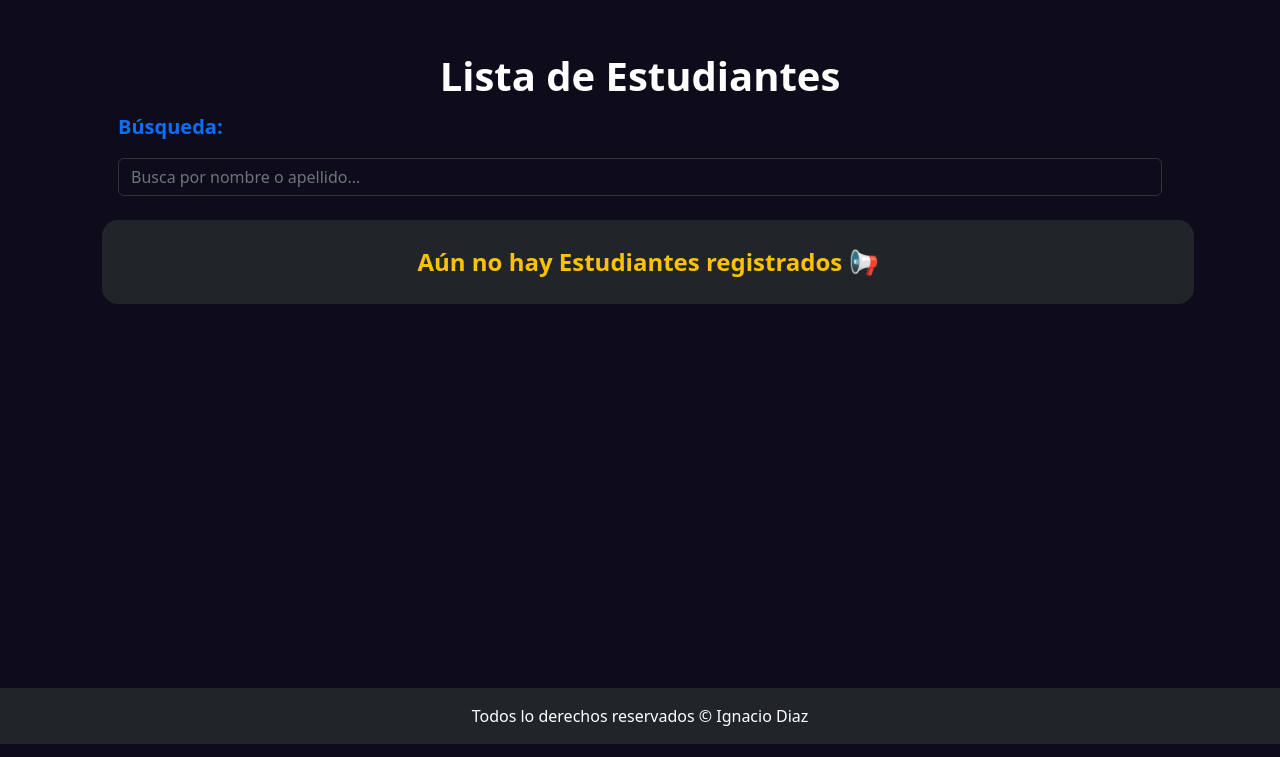
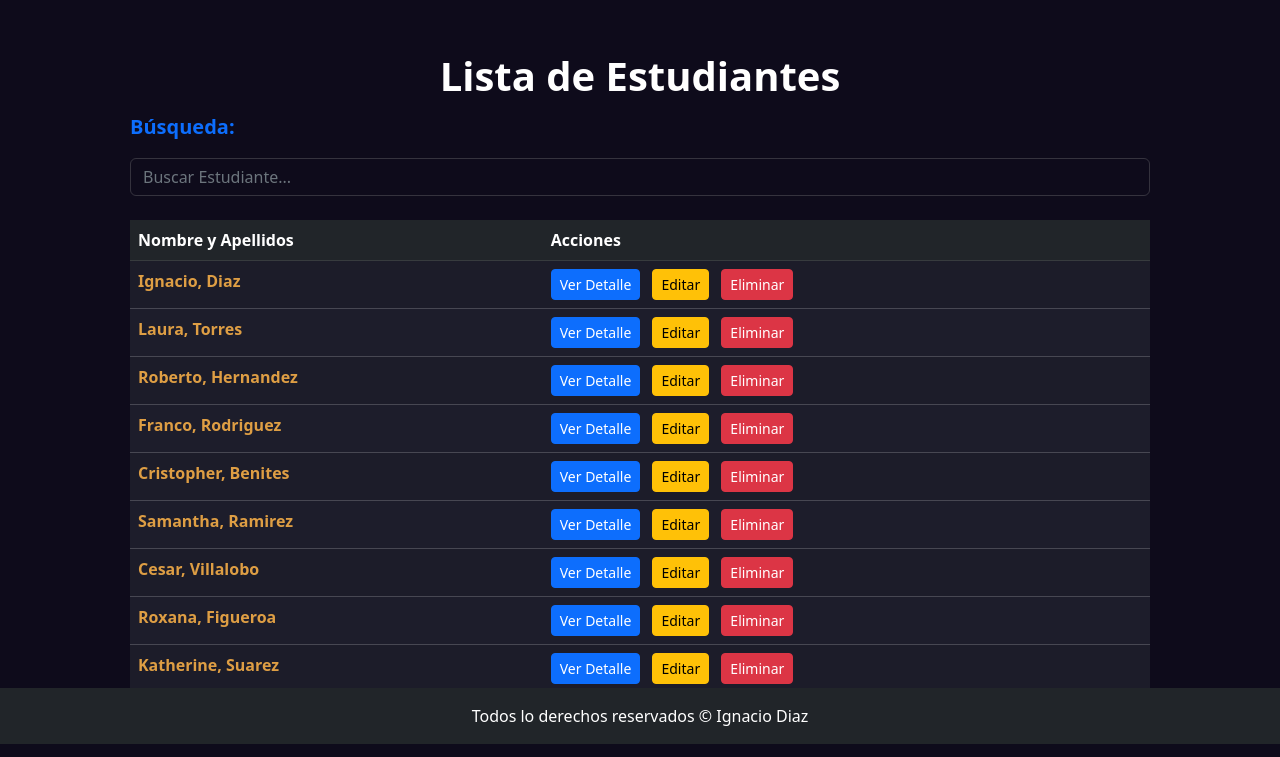
Before and after one commit to ignaciodiazdev/diaz-tercera-pre-entrega, a Django app: page /estudiante/list/ in a window 1280 px wide. Shown: the part 56-813 px from the top of the page. Run offline with Django 5.2, Linux system fonts and the light colour scheme; data comes from the database, SQL or seed files in the repository; some libraries are stand-ins or nearby versions.

Commit message:
fix(estudiante): reestructurando Templates HTML

```diff
--- a/project/estudiante/templates/estudiante/estudiante_list.html
+++ b/project/estudiante/templates/estudiante/estudiante_list.html
@@ -2,28 +2,53 @@
 {% block tag_title %}Estudiante | Lista{% endblock tag_title %}
 {% block titulo %}Lista de Estudiantes{% endblock titulo %}
 {% block contenido %}
+
+    <div class="container">
+        <div class="row">
             <form action="{% url 'estudiante:list' %}" method="get">
                 <label class="fs-5 fw-bold mb-3 text-primary">Búsqueda:</label>
                 <input
                     type="text"
                     name="consulta"
-            class="form-control mb-3"
-            placeholder="Busca por nombre o apellido..."
+                    class="form-control"
+                    placeholder="Buscar Estudiante..."
                 >
             </form>
-    <div class="row gx-4 gx-lg-5">
-        {% if estudiantes %}
-            {% for estudiante in estudiantes  %}
-                {% include 'estudiante/components/card.html' with nombre=estudiante.nombre apellido=estudiante.apellido edad=estudiante.edad email=estudiante.email telefono=estudiante.telefono fecha_registro=estudiante.fecha_registro%}
+        </div>
+        <div class="row my-4">
+            <div class="col">
+                {% if object_list %}
+                    <table class="table table-striped table-hover"  style="background: #1d1d2b; border-color: #ffffff2f;">
+                        <thead class="table-dark">
+                            <tr>
+                                <th scope="col">Nombre y Apellidos</th>
+                                <th scope="col">Acciones</th>
+                            </tr>
+                        </thead>
+                        <tbody>
+                            {% for object in object_list %}
+                                <tr>
+                                    <td style="color: #de9e44" class="fw-bold">{{ object.nombre }}, {{object.apellido}}</td>
+                                    <td>
+                                        <a href="{% url 'estudiante:detail' object.id %}" class="btn btn-primary btn-sm me-2">Ver Detalle</a>
+                                        <a href="{% url 'estudiante:update' object.id %}" class="btn btn-warning btn-sm me-2">Editar</a>
+                                        <a href="{% url 'estudiante:delete' object.id %}" class="btn btn-danger btn-sm">Eliminar</a>
+                                    </td>
+                                </tr>
                             {% endfor %}
-        {% elif not estudiantes and request.GET.consulta%}
+                        </tbody>
+                    </table>
+                {% elif not object_list and request.GET.consulta %}
                     <p class="text-center py-4 m-2 fs-4 text-info text-bg-dark fw-bold rounded-4">
-                No hay Estudiantes registrados con ese nombre o apellido 🫤
+                        No hay Estudiante registrado con ese nombre 🫤
                     </p>
                 {% else %}
                     <p class="text-center py-4 m-2 fs-4 text-warning text-bg-dark fw-bold rounded-4">
-               Aún no hay Estudiantes registrados  📢
+                       Aún no hay Estudiante registrados 📢
                     </p>
                 {% endif %}
             </div>
+        </div>
+    </div>
+
 {% endblock contenido %}
```
Also changed, not shown: project/estudiante/templates/estudiante/components/card.html (+23 -11 lines), project/estudiante/templates/estudiante/estudiante_confirm_delete.html (added, +15 -0 lines), project/estudiante/templates/estudiante/estudiante_create.html (deleted, +0 -15 lines), project/estudiante/templates/estudiante/estudiante_detail.html (added, +12 -0 lines), project/estudiante/templates/estudiante/estudiante_form.html (added, +34 -0 lines), project/estudiante/templates/estudiante/index.html (+16 -9 lines). Lines whose indentation alone changed are shown as unchanged.
